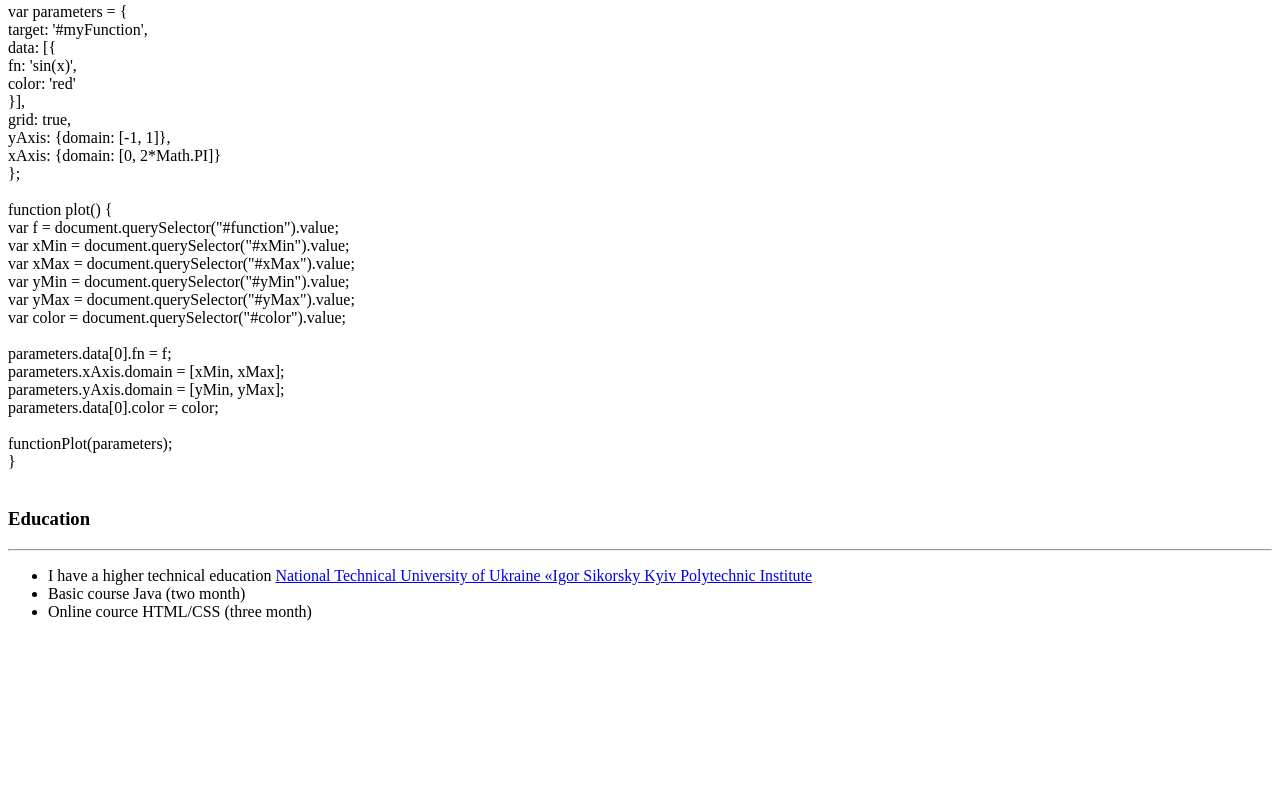
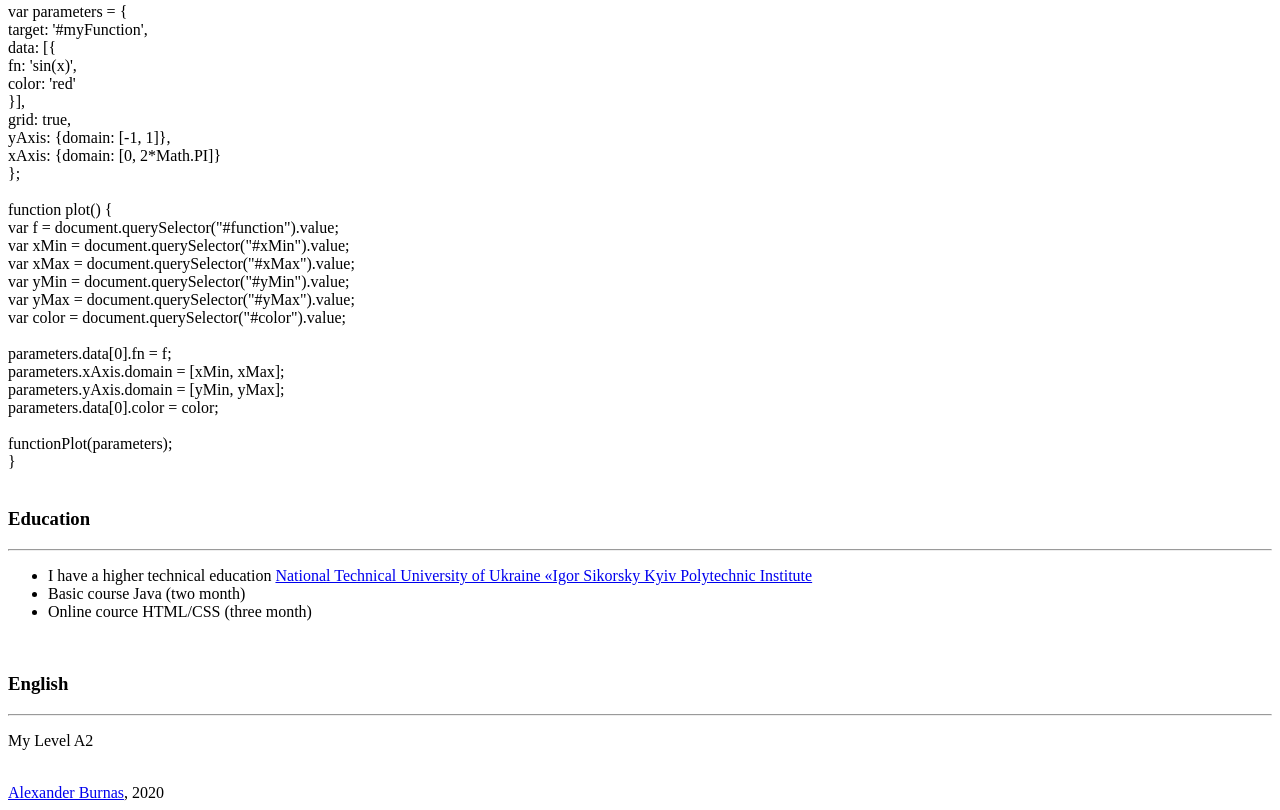
Before and after one commit to veteran0606/rsschool-cv, a plain HTML site: page index.html in a window 1280 px wide. Shown: the part 2739-3549 px from the top of the page. Before the commit the page ends 3402 px from the top, so only its background shows below. Drawn offline with Linux system fonts and the light colour scheme.

Commit message:
feat: add Level English and footer in file index.html

```diff
--- a/index.html
+++ b/index.html
@@ -116,4 +116,19 @@
     				<li>Online cource HTML/CSS (three month)</li>
     			</ul>
     			<br>
+        </article>
+        <article>
+    		<h3>English</h3>
+    		<hr>
+    		<p>My Level <span class="span_2">A2</span></p>
+    		<br>
     	</article>
+    </section>
+  </main>
+  <footer class="footer">
+            <div class="italic">
+                <a href="https://www.linkedin.com/in/">Alexander Burnas</a>, 2020
+            </div>
+        </footer>
+  </body>
+</html>
```
